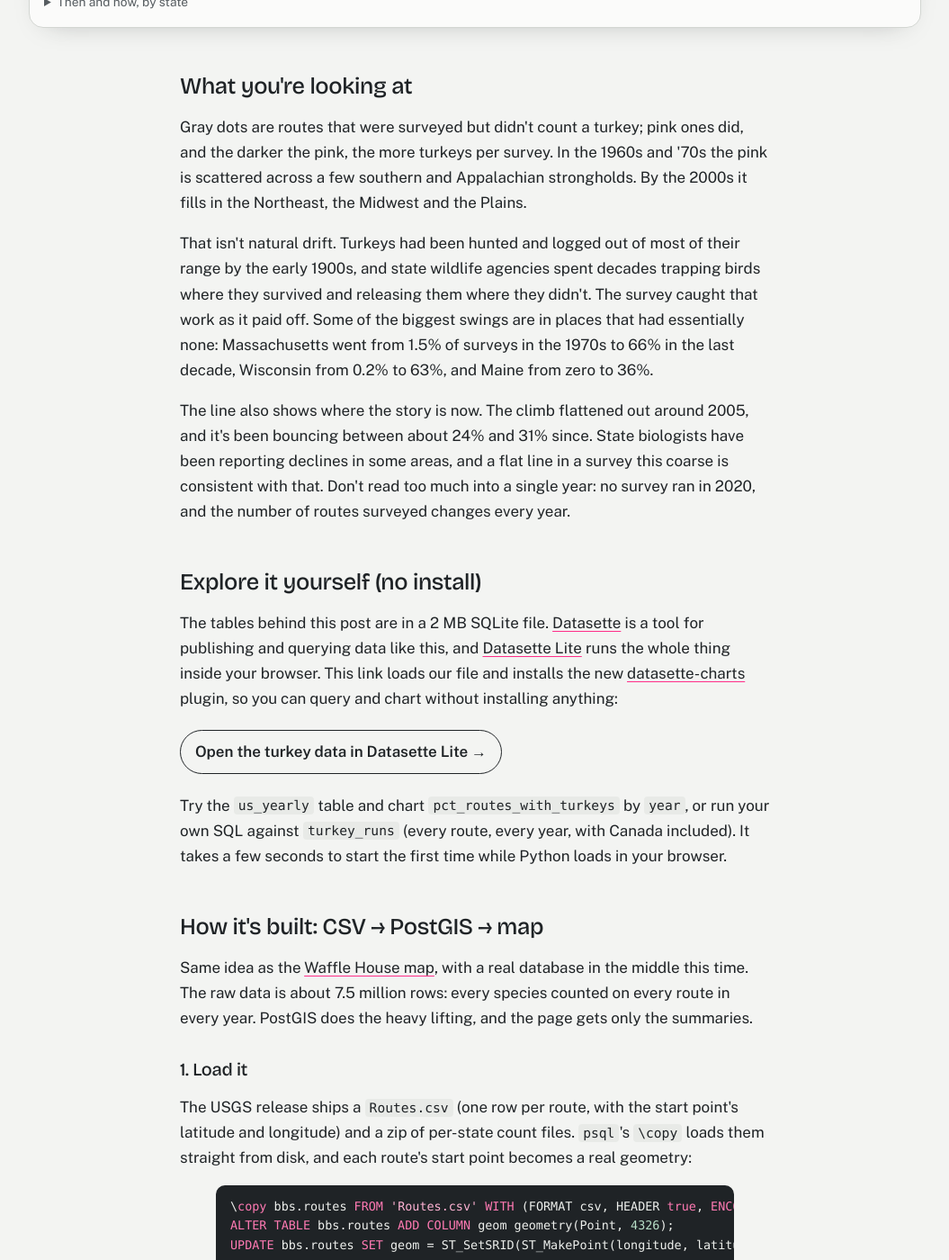
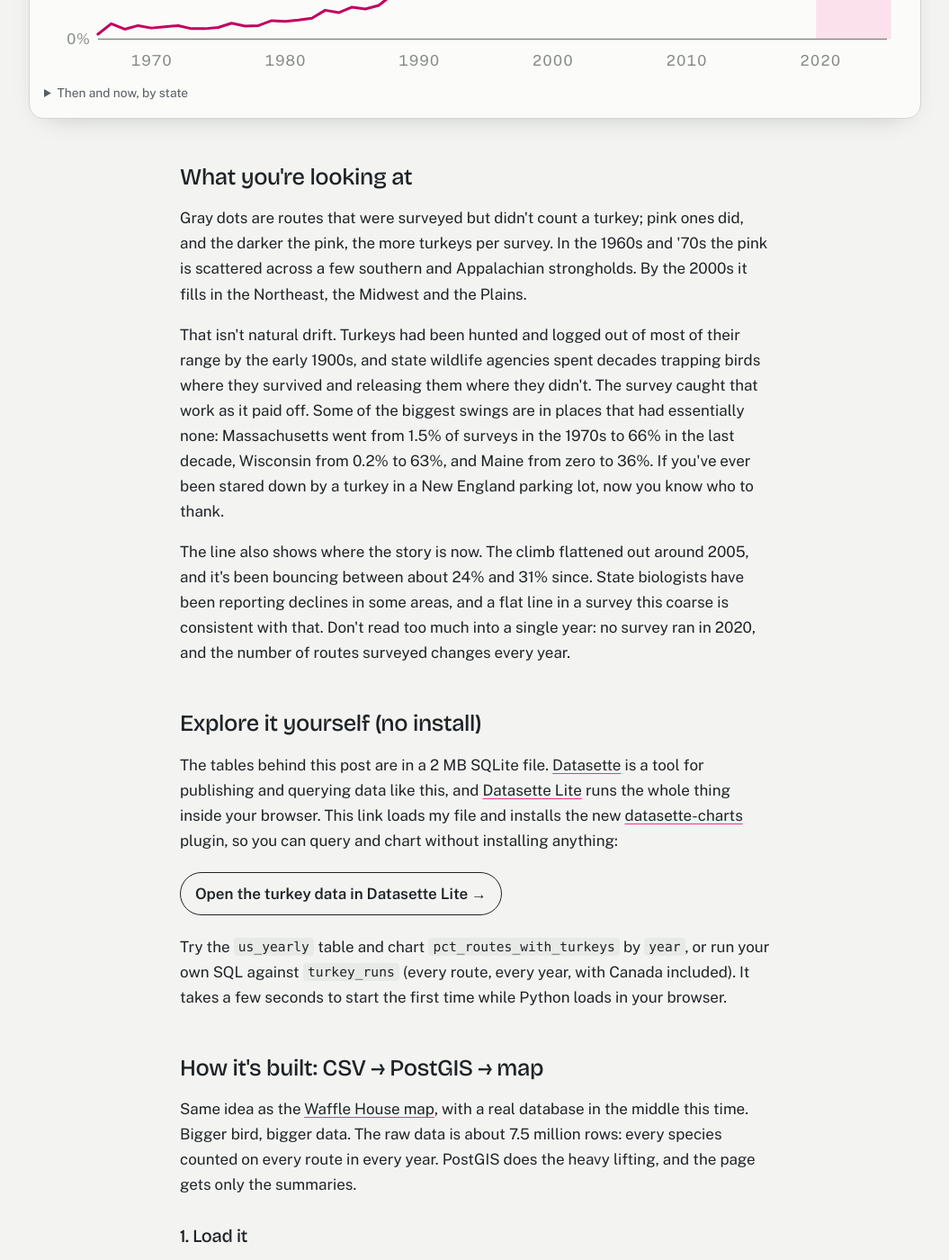
Before and after one commit to fiftyshadesofgrading/Homepage, a Jekyll site: the page built from _posts/2026-11-26-wild-turkey-comeback.html, in a window 1280 px wide and 1400 px high, scrolled down 2001 px. Shown: the whole window at 90% size, without its empty margins (112-1167 px from the left). Built offline with Jekyll 4.4.1, drawn with Linux system fonts in a browser that asks for light colours; some of the changed text lies outside the part shown.

Commit message:
Waffle House and turkey posts: lighter, more personal tone
Co-Authored-By: Claude Opus 5.5 <noreply@anthropic.com>
Claude-Session: https://claude.ai/code/session_013ZxynV86zda2cnQeKBEitN

```diff
--- a/_posts/2026-11-26-wild-turkey-comeback.html
+++ b/_posts/2026-11-26-wild-turkey-comeback.html
@@ -9,8 +9,9 @@ scripts:
   - /assets/posts/wild-turkey-comeback/turkey.js
 ---
 <div class="wrap">
+  <p>Thanksgiving had me thinking about turkeys. The wild kind, not the one in the oven. Turns out there’s a sixty-year federal data set that counts them, and I couldn’t help myself.</p>
   <p>Every June since 1966, volunteers have driven the same roadside routes across North America, stopping every half mile for three minutes to count every bird they see or hear. That's the <a href="https://www.usgs.gov/data/2026-release-north-american-breeding-bird-survey-dataset-1966-2025" target="_blank" rel="noopener">North American Breeding Bird Survey</a>, run by the USGS and the Canadian Wildlife Service, and it's one of the longest-running wildlife data sets anywhere.</p>
-  <p>It's also a pretty good record of one of the biggest wildlife recoveries in the country. In the late 1960s, a wild turkey turned up on about 2% of US survey routes in a given year. Now it's about 30%.</p>
+  <p>It's also a front-row seat to one of the biggest wildlife comebacks in the country. In the late 1960s, a wild turkey turned up on about 2% of US survey routes in a given year. Now it's about 30%.</p>
   <p>Here's every route in the lower 48, decade by decade. Press play to animate the progression.</p>
 </div>
 
@@ -63,16 +64,16 @@ scripts:
 <div class="wrap">
   <h2>What you're looking at</h2>
   <p>Gray dots are routes that were surveyed but didn't count a turkey; pink ones did, and the darker the pink, the more turkeys per survey. In the 1960s and '70s the pink is scattered across a few southern and Appalachian strongholds. By the 2000s it fills in the Northeast, the Midwest and the Plains.</p>
-  <p>That isn't natural drift. Turkeys had been hunted and logged out of most of their range by the early 1900s, and state wildlife agencies spent decades trapping birds where they survived and releasing them where they didn't. The survey caught that work as it paid off. Some of the biggest swings are in places that had essentially none: Massachusetts went from 1.5% of surveys in the 1970s to 66% in the last decade, Wisconsin from 0.2% to 63%, and Maine from zero to 36%.</p>
+  <p>That isn't natural drift. Turkeys had been hunted and logged out of most of their range by the early 1900s, and state wildlife agencies spent decades trapping birds where they survived and releasing them where they didn't. The survey caught that work as it paid off. Some of the biggest swings are in places that had essentially none: Massachusetts went from 1.5% of surveys in the 1970s to 66% in the last decade, Wisconsin from 0.2% to 63%, and Maine from zero to 36%. If you've ever been stared down by a turkey in a New England parking lot, now you know who to thank.</p>
   <p>The line also shows where the story is now. The climb flattened out around 2005, and it's been bouncing between about 24% and 31% since. State biologists have been reporting declines in some areas, and a flat line in a survey this coarse is consistent with that. Don't read too much into a single year: no survey ran in 2020, and the number of routes surveyed changes every year.</p>
 
   <h2>Explore it yourself (no install)</h2>
-  <p>The tables behind this post are in a 2 MB SQLite file. <a href="https://datasette.io/" target="_blank" rel="noopener">Datasette</a> is a tool for publishing and querying data like this, and <a href="https://lite.datasette.io/" target="_blank" rel="noopener">Datasette Lite</a> runs the whole thing inside your browser. This link loads our file and installs the new <a href="https://simonwillison.net/2026/Nov/23/datasette-charts/" target="_blank" rel="noopener">datasette-charts</a> plugin, so you can query and chart without installing anything:</p>
+  <p>The tables behind this post are in a 2 MB SQLite file. <a href="https://datasette.io/" target="_blank" rel="noopener">Datasette</a> is a tool for publishing and querying data like this, and <a href="https://lite.datasette.io/" target="_blank" rel="noopener">Datasette Lite</a> runs the whole thing inside your browser. This link loads my file and installs the new <a href="https://simonwillison.net/2026/Nov/23/datasette-charts/" target="_blank" rel="noopener">datasette-charts</a> plugin, so you can query and chart without installing anything:</p>
   <p><a class="cta" href="https://lite.datasette.io/?install=datasette-charts&amp;url=https://fiftyshadesofgrading.com/assets/posts/wild-turkey-comeback/turkey.db" target="_blank" rel="noopener">Open the turkey data in Datasette Lite →</a></p>
   <p>Try the <code>us_yearly</code> table and chart <code>pct_routes_with_turkeys</code> by <code>year</code>, or run your own SQL against <code>turkey_runs</code> (every route, every year, with Canada included). It takes a few seconds to start the first time while Python loads in your browser.</p>
 
   <h2>How it's built: CSV → PostGIS → map</h2>
-  <p>Same idea as the <a href="{{ '/blog/2026/11/17/waffle-house-weather/' | relative_url }}">Waffle House map</a>, with a real database in the middle this time. The raw data is about 7.5 million rows: every species counted on every route in every year. PostGIS does the heavy lifting, and the page gets only the summaries.</p>
+  <p>Same idea as the <a href="{{ '/blog/2026/11/17/waffle-house-weather/' | relative_url }}">Waffle House map</a>, with a real database in the middle this time. Bigger bird, bigger data. The raw data is about 7.5 million rows: every species counted on every route in every year. PostGIS does the heavy lifting, and the page gets only the summaries.</p>
 
   <h3>1. Load it</h3>
   <p>The USGS release ships a <code>Routes.csv</code> (one row per route, with the start point's latitude and longitude) and a zip of per-state count files. <code>psql</code>'s <code>\copy</code> loads them straight from disk, and each route's start point becomes a real geometry:</p>
@@ -108,5 +109,5 @@ LEFT JOIN bbs.counts c
 
   <p class="note">A caveat for the bird people: these are simple averages of raw counts, not the USGS's model-based trend estimates, which correct for things like observer changes and which routes got run. The shape matches the published trend, but treat the exact numbers as a rough guide.</p>
 
-  <p class="note">Sources: Breeding Bird Survey counts and route locations from the USGS <a href="https://doi.org/10.5066/P144YU3S" target="_blank" rel="noopener">2026 Release, North American Breeding Bird Survey Dataset (1966–2025)</a> (public domain), with thanks to the thousands of volunteers who drive the routes. State outlines from <a href="https://github.com/topojson/us-atlas" target="_blank" rel="noopener">us-atlas</a>. Happy Thanksgiving.</p>
+  <p class="note">Sources: Breeding Bird Survey counts and route locations from the USGS <a href="https://doi.org/10.5066/P144YU3S" target="_blank" rel="noopener">2026 Release, North American Breeding Bird Survey Dataset (1966–2025)</a> (public domain), with thanks to the thousands of volunteers who drive the routes. State outlines from <a href="https://github.com/topojson/us-atlas" target="_blank" rel="noopener">us-atlas</a>. Happy Thanksgiving! Enjoy the data, and the leftovers.</p>
 </div>
```
Also changed, not shown: _posts/2026-11-17-waffle-house-weather.html (+5 -5 lines).
